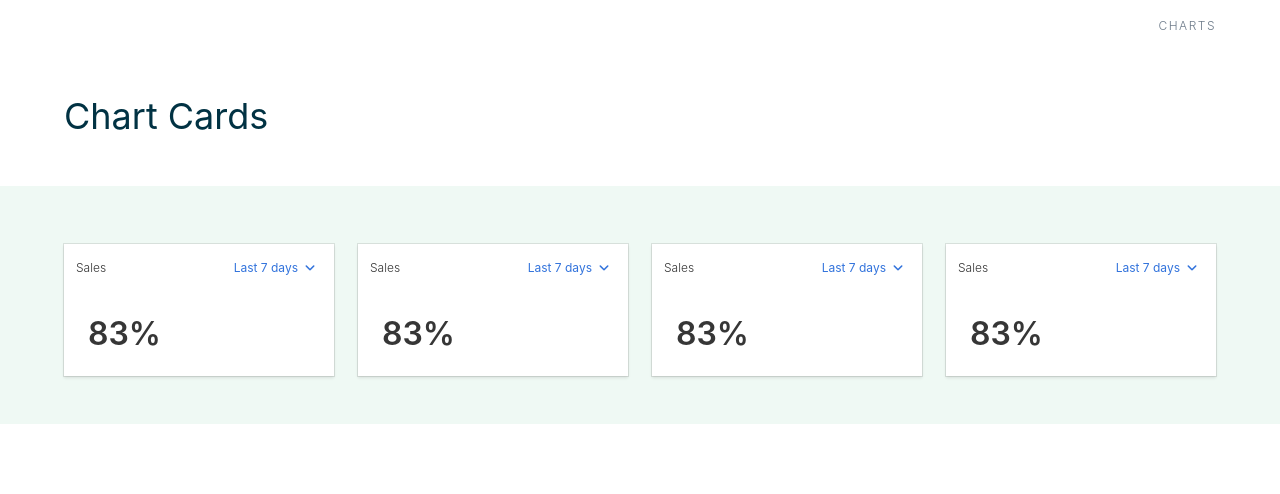
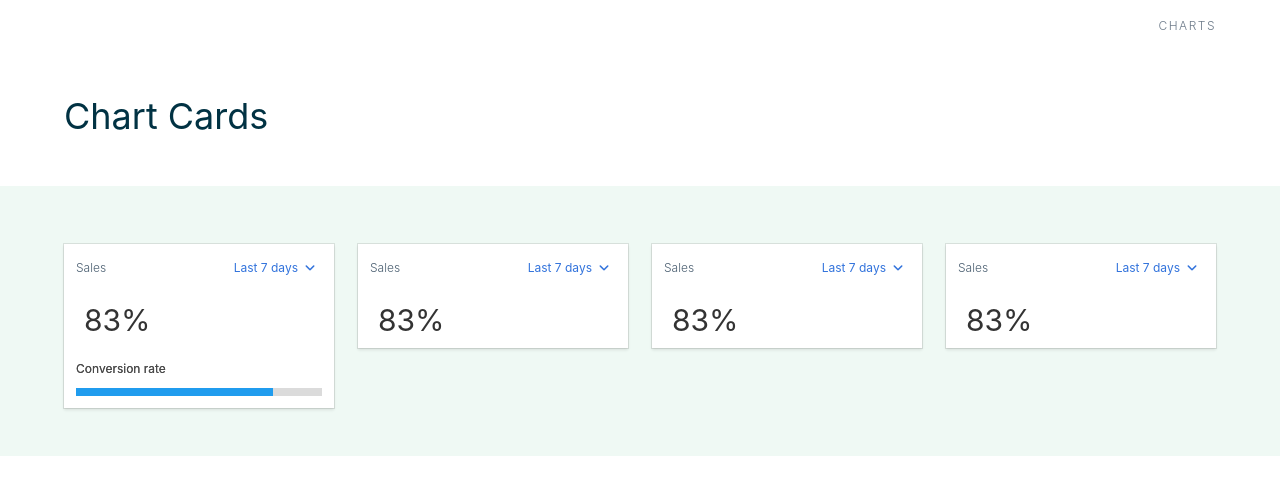
Before and after one commit to anwar254/chart-cards, a plain HTML site: page index.html in a window 1280 px wide. Drawn offline with nearby package versions, Linux system fonts and the light colour scheme.

Commit message:
added progress bar in card 1

```diff
--- a/css/style.css
+++ b/css/style.css
@@ -35,3 +35,30 @@ header.main-header .header-bottom h1{
   letter-spacing: normal;
   color: #013243;
 }
+.card .card-text{
+  font-size: 30px;
+  font-weight: normal;
+  font-style: normal;
+  font-stretch: normal;
+  line-height: normal;
+  letter-spacing: normal;
+  color: #333333;
+}
+.card .card-title{
+  font-size: 14px;
+  font-weight: normal;
+  font-style: normal;
+  font-stretch: normal;
+  line-height: normal;
+  letter-spacing: normal;
+  color: #4c6072;
+}
+.card .card-content{
+  padding: 5px 10px;
+}
+.progress{
+  height: .5rem!important;
+}
+.card .footer-title{
+  margin-bottom: 10px;
+}
--- a/index.html
+++ b/index.html
@@ -7,6 +7,7 @@
     <title>Charts</title>
     <link href="https://fonts.googleapis.com/css?family=Nunito+Sans&display=swap" rel="stylesheet">
     <link rel="stylesheet" href="css/style.css">
+    <link rel="stylesheet" href="css/helpler.css">
     <link rel="stylesheet" href="css/css/bulma.css">
     <link rel="stylesheet" href="css/css/bulma.min.css">
 </head>
@@ -34,7 +35,7 @@
                     <div class="column">
                         <div class="card">
                             <header class="card-header is-shadowless">
-                                <p class="card-header-title is-size-7 is-capitalized has-text-weight-light">
+                                <p class="card-header-title card-title is-size-7 is-capitalized has-text-weight-light">
                                     sales
                                 </p>
                                 <a href="#" class="card-header-icon is-size-7" aria-label="more options">
@@ -45,16 +46,25 @@
                                 </a>
                             </header>
                             <div class="card-content">
-                                <div class="content">
-                                    <p class="title">83%</p>
+                                <div class="content card-content">
+                                    <p class="title card-text">83%</p>
                                 </div>
                             </div>
+                            <footer class="card-footer is-block is-shadowless is-borderless">
+                                <div class="container card-footer-item is-block">
+                                    <div class="footer-title">
+                                        <p class="is-right is-size-7" style="position: absolute">Conversion rate</p>
+                                        <p class="is-right is-size-7">Conversion rate</p>
+                                    </div>
+                                    <progress class="progress is-radiusless is-info" value="80" max="100">80%</progress>
+                                </div>
+                            </footer>
                         </div>
                     </div>
                     <div class="column">
                         <div class="card">
                             <header class="card-header is-shadowless">
-                                <p class="card-header-title is-size-7 is-capitalized has-text-weight-light">
+                                <p class="card-header-title card-title is-size-7 is-capitalized has-text-weight-light">
                                     sales
                                 </p>
                                 <a href="#" class="card-header-icon is-size-7" aria-label="more options">
@@ -65,8 +75,8 @@
                                 </a>
                             </header>
                             <div class="card-content">
-                                <div class="content">
-                                    <p class="title">83%</p>
+                                <div class="content card-content">
+                                    <p class="title card-text">83%</p>
                                 </div>
                             </div>
                         </div>
@@ -74,7 +84,7 @@
                     <div class="column">
                         <div class="card">
                             <header class="card-header is-shadowless">
-                                <p class="card-header-title is-size-7 is-capitalized has-text-weight-light">
+                                <p class="card-header-title card-title is-size-7 is-capitalized has-text-weight-light">
                                     sales
                                 </p>
                                 <a href="#" class="card-header-icon is-size-7" aria-label="more options">
@@ -85,8 +95,8 @@
                                 </a>
                             </header>
                             <div class="card-content">
-                                <div class="content">
-                                    <p class="title">83%</p>
+                                <div class="content card-content">
+                                    <p class="title card-text">83%</p>
                                 </div>
                             </div>
                         </div>
@@ -94,19 +104,19 @@
                     <div class="column">
                         <div class="card">
                             <header class="card-header is-shadowless">
-                                <p class="card-header-title is-size-7 is-capitalized has-text-weight-light">
+                                <p class="card-header-title card-title is-size-7 is-capitalized has-text-weight-light">
                                     sales
                                 </p>
                                 <a href="#" class="card-header-icon is-size-7" aria-label="more options">
                                     Last 7 days
                                     <span class="icon">
-                                    <i class="fas fa-angle-down" aria-hidden="true"></i>
+                                        <i class="fas fa-angle-down" aria-hidden="true"></i>
                                     </span>
                                 </a>
                             </header>
                             <div class="card-content">
-                                <div class="content">
-                                    <p class="title">83%</p>
+                                <div class="content card-content">
+                                    <p class="title card-text">83%</p>
                                 </div>
                             </div>
                         </div>
```
